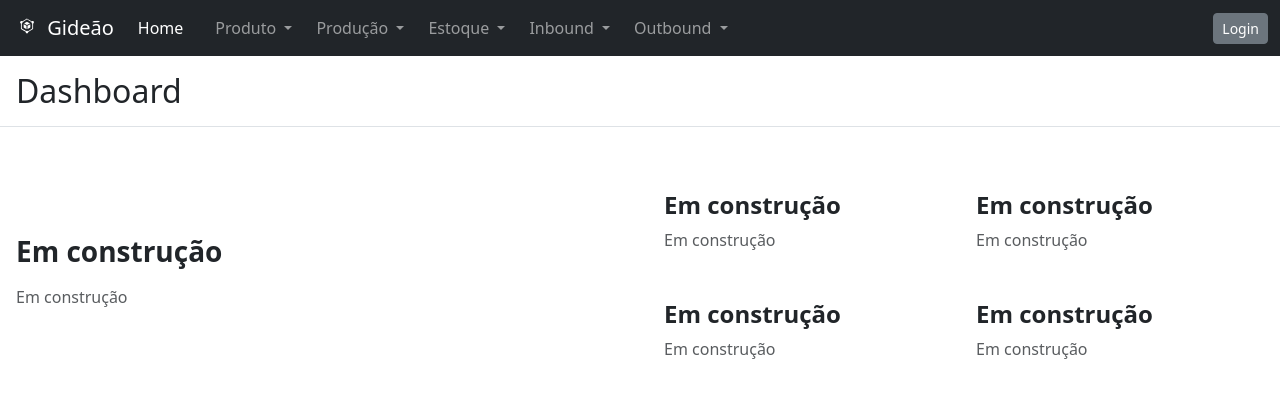
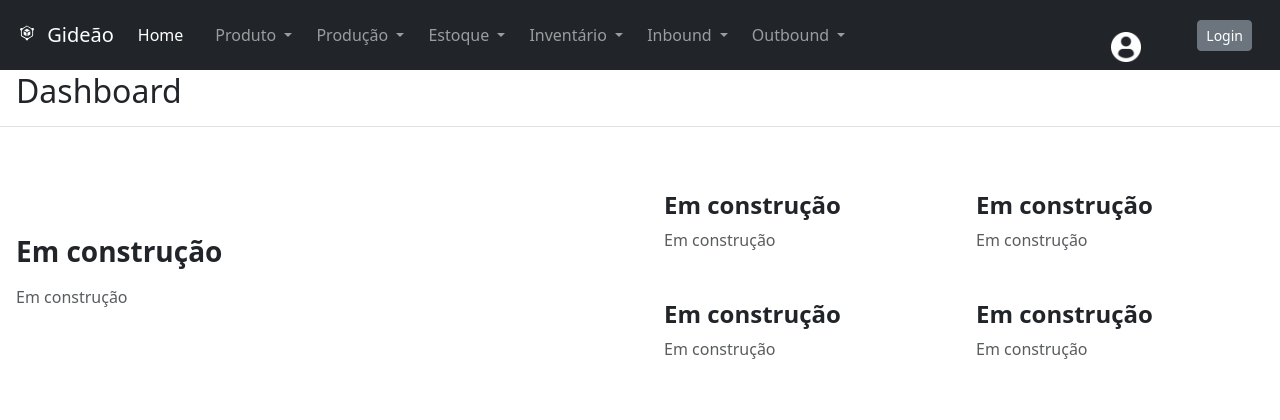
Before and after one commit to rochamrcs/projeto-gideao, a Django app: page / in a window 1280 px wide. Shown: the top 420 px of the page. Run offline with Django 4.2, Linux system fonts and the light colour scheme; some libraries are stand-ins or nearby versions.

Commit message:
Adicionando incone de perfil e atalho para inventário

```diff
--- a/projeto/templates/global/nav.html
+++ b/projeto/templates/global/nav.html
@@ -6,9 +6,7 @@
         <img src="{% static 'img/gideon.svg' %}" alt="Logo" width="30" height="24" class="d-inline-block align-text-top">
         Gideão
     </a>
-      <button class="navbar-toggler" type="button" data-bs-toggle="collapse" data-bs-target="#navbarSupportedContent" aria-controls="navbarSupportedContent" aria-expanded="false" aria-label="Toggle navigation">
-        <span class="navbar-toggler-icon"></span>
-      </button>
+
       <div class="collapse navbar-collapse" id="navbarSupportedContent">
         <ul class="navbar-nav me-auto mb-2 mb-lg-0">
           <li class="nav-item">
@@ -53,6 +51,18 @@
 
           <li class="nav-item dropdown">
             <a class="nav-link dropdown-toggle me-2" href="#" role="button" data-bs-toggle="dropdown" aria-expanded="false">
+              Inventário
+            </a>
+            <ul class="dropdown-menu">
+              <li><a class="dropdown-item" href="#">Action</a></li>
+              <li><a class="dropdown-item" href="#">Another action</a></li>
+              <li><hr class="dropdown-divider"></li>
+              <li><a class="dropdown-item" href="#">Something else here</a></li>
+            </ul>
+          </li>
+
+          <li class="nav-item dropdown">
+            <a class="nav-link dropdown-toggle me-2" href="#" role="button" data-bs-toggle="dropdown" aria-expanded="false">
               Inbound
             </a>
             <ul class="dropdown-menu">
@@ -76,7 +86,18 @@
           </li>
 
         </ul>
-        <form class="d-flex" role="search">
+
+        <li class="nav-item dropdown me-5">
+          <img
+          class="nav-link dropdown-toggle me-2" href="#" role="button" data-bs-toggle="dropdown" aria-expanded="false"
+          src="{% static 'img/profile-user.png' %}" alt="Logo" width="30" height="30">
+            <ul class="dropdown-menu">
+              <li><a class="dropdown-item" href="#">Action</a></li>
+              <li><a class="dropdown-item" href="#">Another action</a></li>
+          </ul>
+        </li>
+
+        <form class="d-flex me-3" role="search">
           <button class="btn btn-secondary btn-sm" type="submit">Login</button>
         </form>
       </div>
```
Also changed, not shown: projeto/base_static/img/profile-user.png (added).
